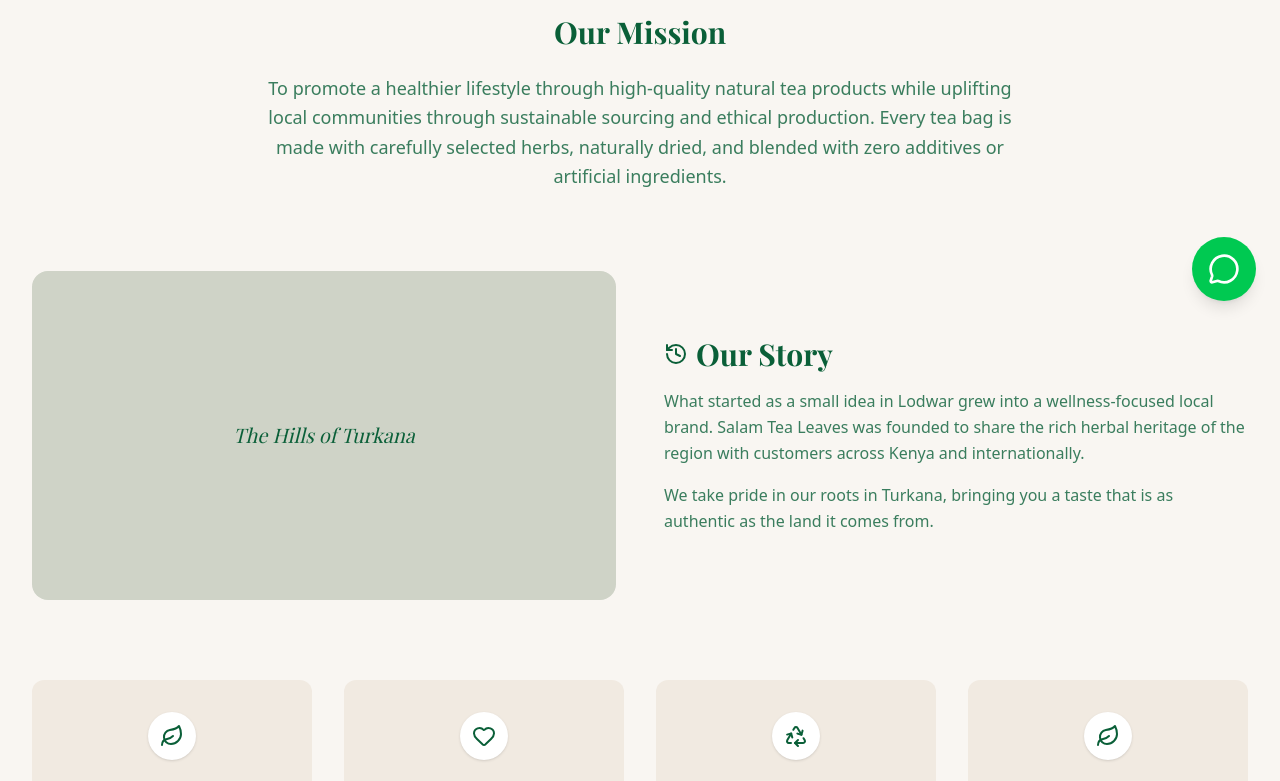
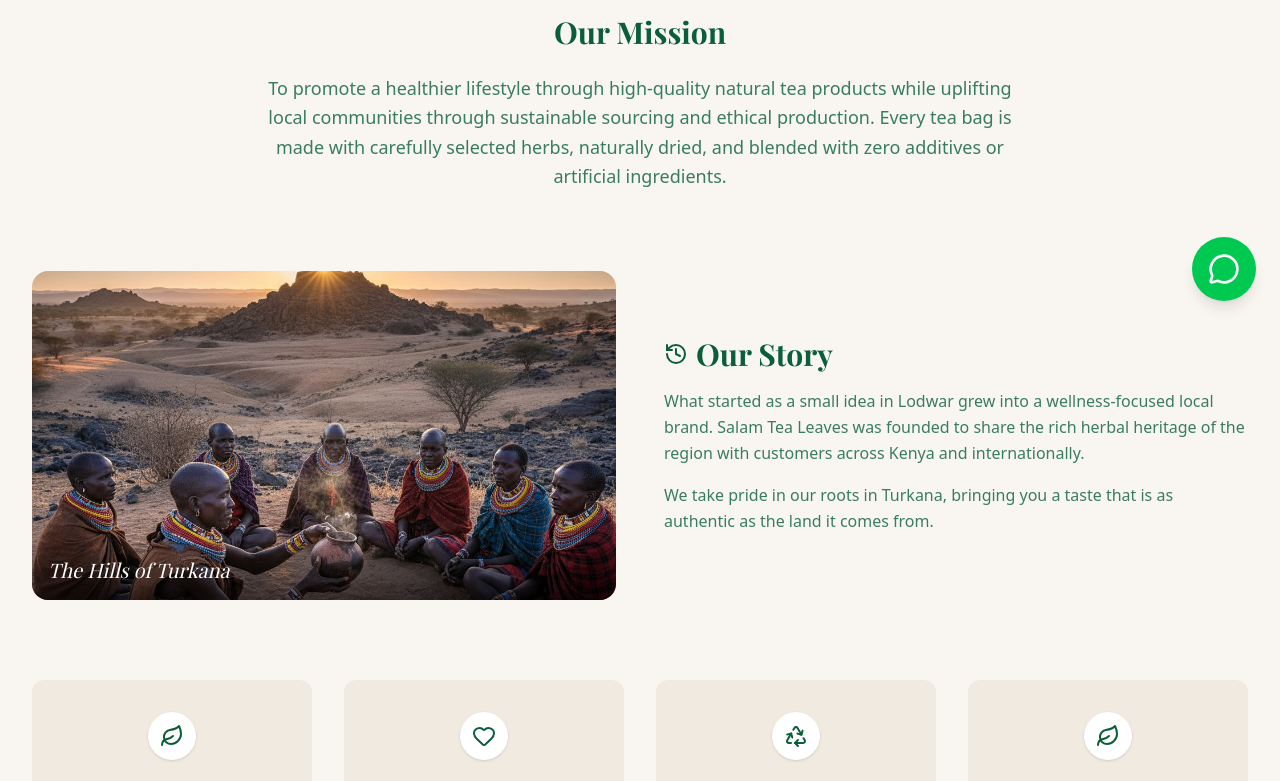
Before and after one commit to Itua254/salamaleaves, a Next.js app: page /about in a window 1280 px wide. Shown: the part 475-1256 px from the top of the page. Built offline with nearby package versions, Linux system fonts and the light colour scheme; a web font is replaced by a local one.

Commit message:
Update The Hills of Turkana image in About page

```diff
--- a/src/app/about/page.tsx
+++ b/src/app/about/page.tsx
@@ -27,9 +27,13 @@ export default function AboutPage() {
                 {/* Story */}
                 <div className="grid grid-cols-1 md:grid-cols-2 gap-12 items-center mb-20">
                     <div className="bg-muted aspect-video rounded-2xl overflow-hidden relative">
-                        {/* Placeholder for an image of Turkana/Tea fields */}
-                        <div className="absolute inset-0 flex items-center justify-center bg-primary/10">
-                            <span className="text-primary font-serif italic text-xl">The Hills of Turkana</span>
+                        <img
+                            src="/turkana-hills.jpg"
+                            alt="The Hills of Turkana"
+                            className="w-full h-full object-cover"
+                        />
+                        <div className="absolute bottom-0 left-0 right-0 p-4 bg-gradient-to-t from-black/60 to-transparent">
+                            <span className="text-white font-serif italic text-xl">The Hills of Turkana</span>
                         </div>
                     </div>
                     <div>
```
Also changed, not shown: public/turkana-hills.jpg (added).
